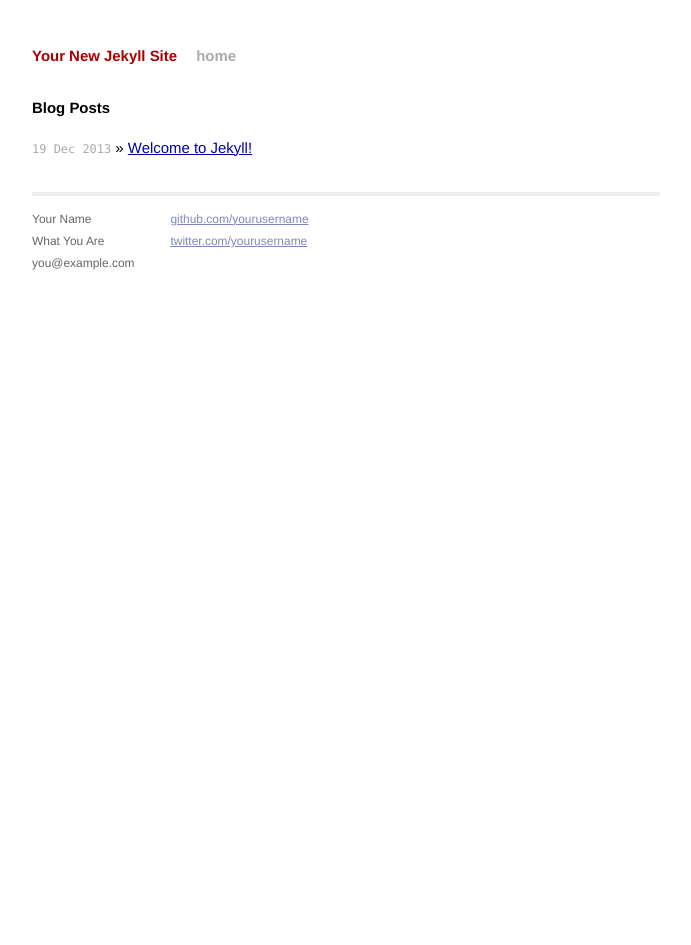
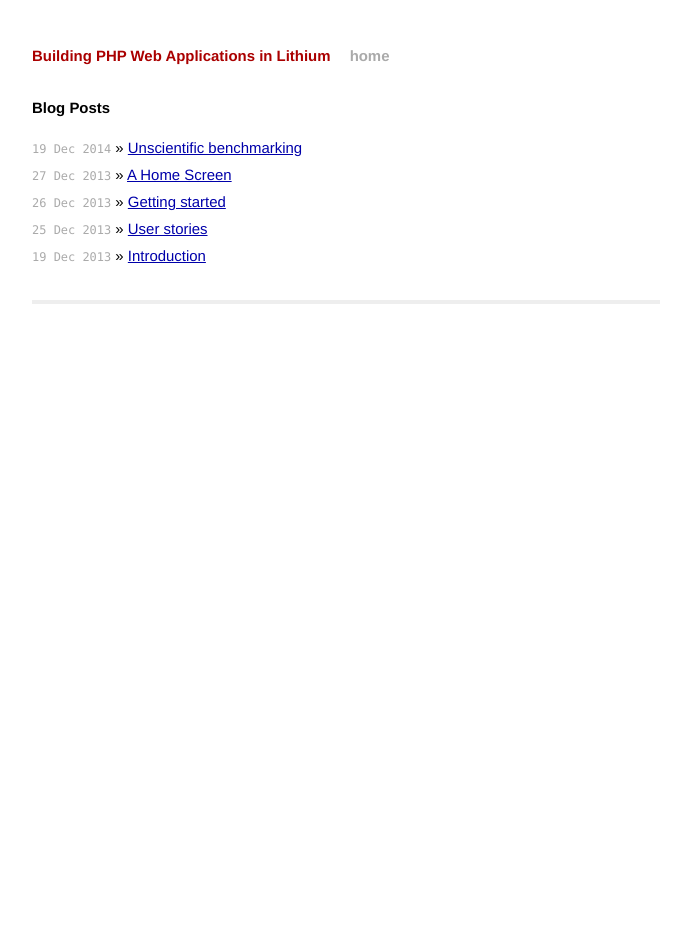
Before and after one commit to gavD/step-by-step-web-apps-with-lithium-php, a Jekyll site: the page built from index.html, in a window 1280 px wide. Shown: the whole page, without its empty margins (294-985 px from the left). Built offline with Jekyll 4.4.1, drawn with Linux system fonts in a browser that asks for light colours; Markdown is read by kramdown in place of the engine named in the settings.

Commit message:
Work in progress

```diff
--- a/_config.yml
+++ b/_config.yml
@@ -1,3 +1,3 @@
-name: Your New Jekyll Site
+name: Building PHP Web Applications in Lithium
 markdown: redcarpet
 pygments: true
--- a/_layouts/default.html
+++ b/_layouts/default.html
@@ -24,19 +24,7 @@
           {{ content }}
 
           <div class="footer">
-            <div class="contact">
-              <p>
-                Your Name<br />
-                What You Are<br />
-                you@example.com
-              </p>
-            </div>
-            <div class="contact">
-              <p>
-                <a href="https://github.com/yourusername">github.com/yourusername</a><br />
-                <a href="https://twitter.com/yourusername">twitter.com/yourusername</a><br />
-              </p>
-            </div>
+
           </div>
         </div>
 
--- a/css/main.css
+++ b/css/main.css
@@ -158,3 +158,16 @@
 .post pre.terminal code {
   background-color: #333;
 }
+
+
+blockquote {
+    padding-left: 10px;
+    padding-right: 10px;
+    background: #CCC;
+    border: #333 1px outset;
+
+}
+
+img {
+    max-width: 100%;
+}
```
Also changed, not shown: _posts/2013-12-10-introduction.markdown (added, +36 -0 lines), _posts/2013-12-19-welcome-to-jekyll.markdown (deleted, +0 -24 lines), _posts/2013-12-25-user-stories.markdown (added, +43 -0 lines), _posts/2013-12-26-getting-started.markdown.markdown (added, +84 -0 lines), _posts/2013-12-27-poking-around.markdown (added, +30 -0 lines), _posts/2014-12-19-unscientific_benchmarking.markdown (added, +8 -0 lines), assets/default-lithium.png (added).
